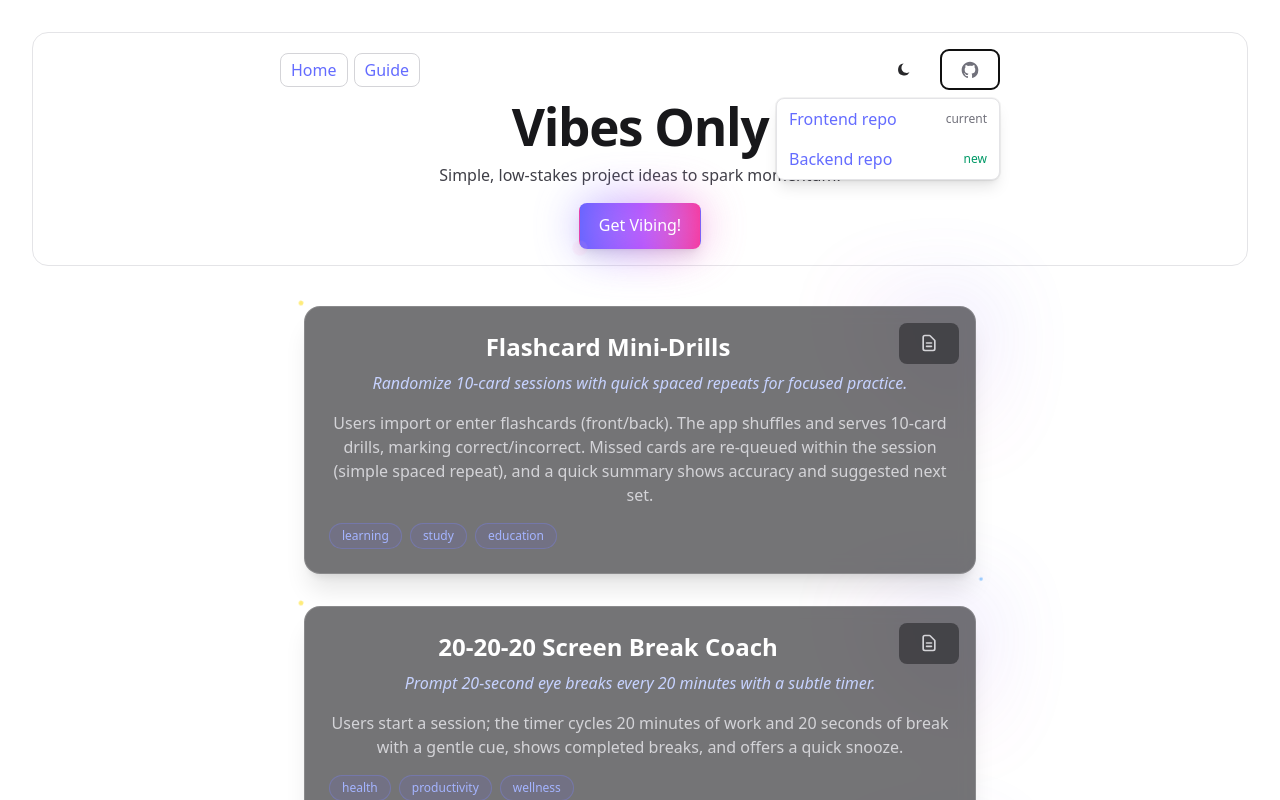
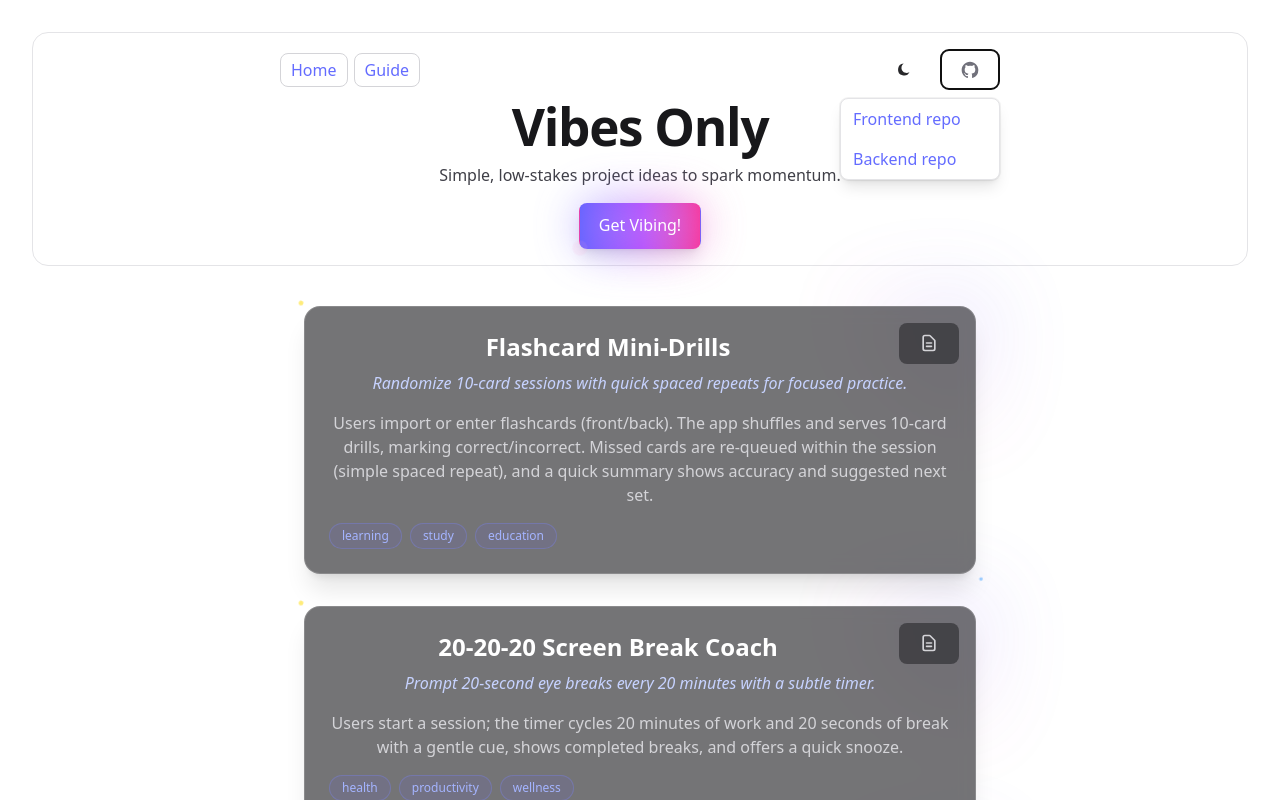
Before and after one commit to shaarselhorst/vibes-only, a Vue app in the folder 10-app/vibes-only/: page / in a window 1280 px wide. Both pictures are taken after a click on the button 969 px from the left and 69 px from the top of the page. Shown: the top 800 px of the page. Built offline with nearby package versions, Linux system fonts and the light colour scheme.

Commit message:
more slick yo

```diff
--- a/10-app/vibes-only/src/components/TopBar.vue
+++ b/10-app/vibes-only/src/components/TopBar.vue
@@ -103,7 +103,7 @@ onBeforeUnmount(() => {
 
         <div
           v-if="isGithubMenuOpen"
-          class="absolute right-0 mt-2 w-56 rounded-lg border border-zinc-200 bg-white shadow-lg ring-1 ring-black/5 dark:border-zinc-700 dark:bg-zinc-800"
+            class="absolute right-0 mt-2 w-auto min-w-[10rem] rounded-lg border border-zinc-200 bg-white shadow-lg ring-1 ring-black/5 dark:border-zinc-700 dark:bg-zinc-800"
           role="menu"
           aria-label="GitHub repositories"
         >
@@ -112,22 +112,20 @@ onBeforeUnmount(() => {
             target="_blank"
             rel="noopener noreferrer"
             role="menuitem"
-            class="flex items-center gap-2 px-3 py-2 text-zinc-700 hover:bg-zinc-100 rounded-t-lg dark:text-zinc-200 dark:hover:bg-zinc-700/60"
+            class="flex items-center px-3 py-2 text-zinc-700 hover:bg-zinc-100 rounded-t-lg dark:text-zinc-200 dark:hover:bg-zinc-700/60"
             @click="closeGithubMenu"
           >
             <span>Frontend repo</span>
-            <span class="ml-auto text-xs text-zinc-500 dark:text-zinc-400">current</span>
           </a>
           <a
             :href="backendRepoUrl"
             target="_blank"
             rel="noopener noreferrer"
             role="menuitem"
-            class="flex items-center gap-2 px-3 py-2 text-zinc-700 hover:bg-zinc-100 rounded-b-lg dark:text-zinc-200 dark:hover:bg-zinc-700/60"
+            class="flex items-center px-3 py-2 text-zinc-700 hover:bg-zinc-100 rounded-b-lg dark:text-zinc-200 dark:hover:bg-zinc-700/60"
             @click="closeGithubMenu"
           >
             <span>Backend repo</span>
-            <span class="ml-auto text-xs text-emerald-600 dark:text-emerald-400">new</span>
           </a>
         </div>
       </div>
```
